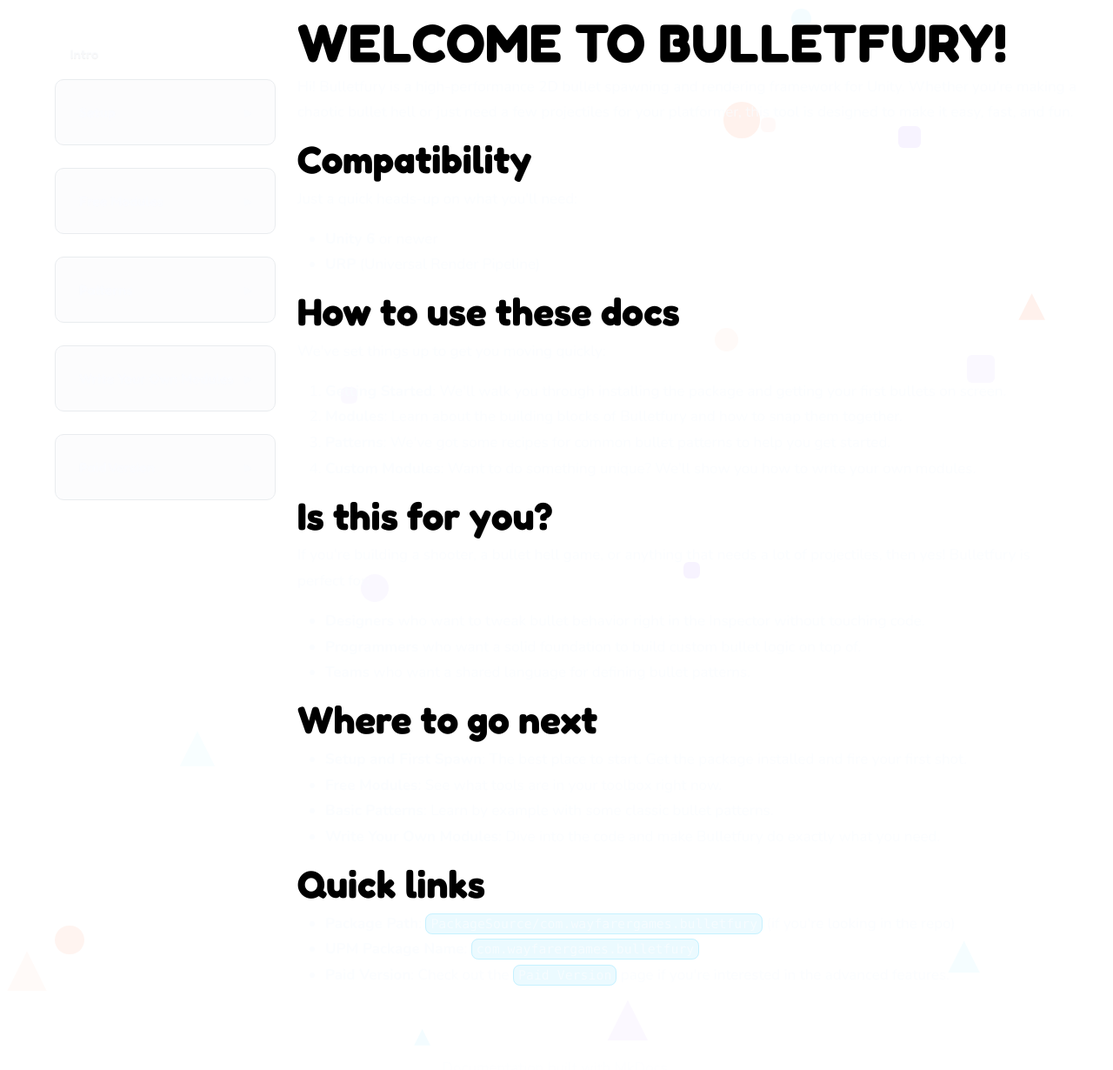
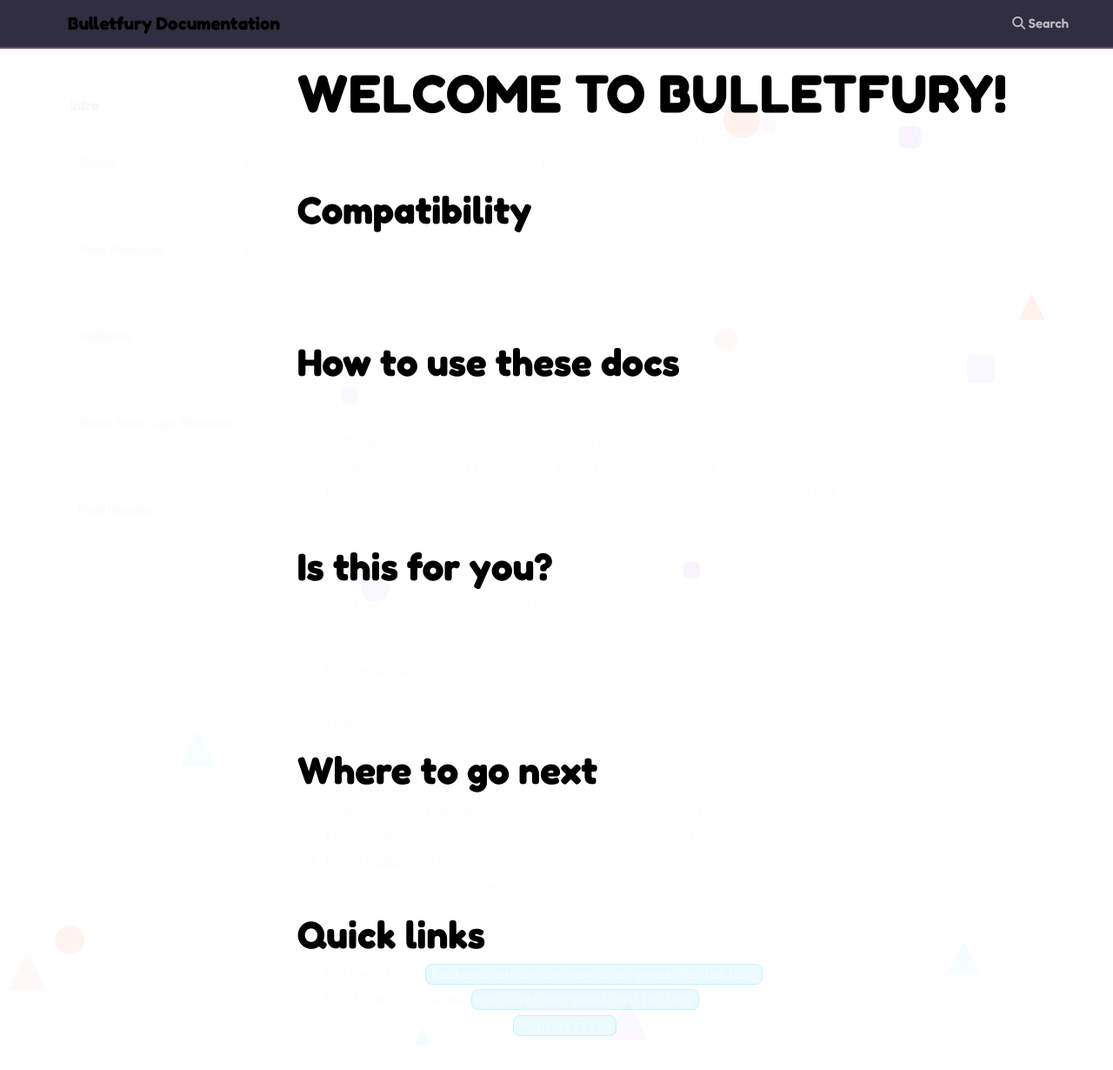
Before and after one commit to WayfarerGames/WayfarerGames.github.io, an MkDocs documentation site: the page built from public/bulletfury-documentation/docs/index.md, in a window 1280 px wide and 1319 px high. Shown: the top 1230 px of the window at 87% size. Built offline with MkDocs 1.6.1, drawn with Linux system fonts in a browser that asks for light colours; nearby versions of some CDN libraries.

Commit message:
Improved formatting

```diff
--- a/public/bulletfury-documentation/docs/index.md
+++ b/public/bulletfury-documentation/docs/index.md
@@ -28,10 +28,10 @@
 
 ## Where to go next
 
-- **Setup and First Spawn**: The best place to start. Get the package installed and fire your first shot.
-- **Free Modules**: See what tools are in your toolbox right now.
-- **Basic Patterns**: Learn by example with some classic bullet patterns.
-- **Write Your Own Modules**: Dive into the code and make Bulletfury do exactly what you need.
+- [**Setup and First Spawn**](getting-started/setup-and-first-spawn.md): The best place to start. Get the package installed and fire your first shot.
+- [**Free Modules**](modules/free-modules.md): See what tools are in your toolbox right now.
+- [**Basic Patterns**](patterns/basic-patterns.md): Learn by example with some classic bullet patterns.
+- [**Write Your Own Modules**](extending/write-your-own-modules.md): Dive into the code and make Bulletfury do exactly what you need.
 
 ## Quick links
 
--- a/public/bulletfury-documentation/docs/stylesheets/wayfarer.css
+++ b/public/bulletfury-documentation/docs/stylesheets/wayfarer.css
@@ -19,19 +19,131 @@
 body {
   font-family: "Nunito", sans-serif !important;
   color: var(--white) !important;
-  padding-top: 0;
+  padding-top: 52px;
   margin: 0 !important;
 }
 
-/* Hide top nav so docs are fully sidebar driven */
+/* Top nav: keep site title + search only */
 .navbar.fixed-top {
+  position: fixed !important;
+  top: 0 !important;
+  left: 0;
+  right: 0;
+  width: 100%;
+  padding: 10px 44px;
+  background: var(--nav-bg) !important;
+  border: 0 !important;
+  border-bottom: 2px solid rgba(255, 138, 102, 0.2) !important;
+  box-shadow: none !important;
+  backdrop-filter: blur(16px);
+  -webkit-backdrop-filter: blur(16px);
+}
+
+.navbar.fixed-top::after {
+  content: "";
+  position: absolute;
+  left: 0;
+  right: 0;
+  bottom: -2px;
+  height: 2px;
+  background: rgba(255, 138, 102, 0.14);
+}
+
+.navbar .container {
+  width: 100%;
+  max-width: none;
+  padding: 0;
+  display: flex;
+  align-items: center;
+  gap: 14px;
+}
+
+.navbar-brand {
+  font-family: "Fredoka", sans-serif !important;
+  font-size: 1.28rem !important;
+  font-weight: 700 !important;
+  line-height: 1 !important;
+  color: var(--white) !important;
+  display: flex;
+  align-items: center;
+  gap: 10px;
+  white-space: nowrap;
+  margin-right: 10px !important;
+}
+
+.navbar-brand::before {
+  content: "";
+  width: 24px;
+  height: 24px;
+  background: url("/logo.png") center / contain no-repeat;
+  opacity: 0.95;
+}
+
+.navbar-nav .nav-link {
+  font-family: "Fredoka", sans-serif !important;
+  font-size: 15px;
+  font-weight: 600 !important;
+  color: rgba(250, 252, 255, 0.68) !important;
+  border-radius: 8px;
+  padding: 3px 7px !important;
+  white-space: nowrap;
+}
+
+.navbar-nav .nav-link:hover,
+.navbar-nav .nav-link:focus {
+  color: var(--white) !important;
+  background: rgba(255, 255, 255, 0.06) !important;
+}
+
+.navbar-nav .nav-link.active,
+.navbar-nav .show > .nav-link {
+  color: var(--poly) !important;
+  background: rgba(90, 214, 255, 0.14) !important;
+}
+
+.navbar-toggler {
+  border-color: rgba(90, 214, 255, 0.45) !important;
+  background: rgba(255, 255, 255, 0.04) !important;
+}
+
+#navbar-collapse {
+  flex: 1;
+}
+
+#navbar-collapse.collapse.show,
+#navbar-collapse.collapsing {
+  display: block;
+}
+
+/* Hide top-level doc links, keep search controls */
+#navbar-collapse > .navbar-nav:first-child {
   display: none !important;
+}
+
+/* Hide prev/next links and keep search only in right group */
+#navbar-collapse > .navbar-nav.ms-md-auto .nav-item:nth-child(2),
+#navbar-collapse > .navbar-nav.ms-md-auto .nav-item:nth-child(3) {
+  display: none !important;
+}
+
+@media (min-width: 992px) {
+  #navbar-collapse {
+    display: flex !important;
+    align-items: center;
+    justify-content: space-between;
+    min-width: 0;
+  }
+
+  #navbar-collapse > .navbar-nav.ms-md-auto {
+    margin-left: auto !important;
+    padding-left: 8px;
+  }
 }
 
 /* Layout */
 body > .container {
   max-width: 1200px;
-  margin-top: 20px;
+  margin-top: 26px;
   position: relative;
   z-index: 1;
 }
@@ -42,7 +154,7 @@
 
 /* Side nav: fix broken look and remove clashing defaults */
 .bs-sidebar.affix {
-  top: 20px;
+  top: 104px;
 }
 
 .bs-sidebar {
@@ -101,9 +213,13 @@
 .docs-nav-group {
   border-radius: 10px;
   overflow: hidden;
+  background: transparent !important;
+  border: 0 !important;
+  box-shadow: none !important;
 }
 
 .docs-nav-summary {
+  display: block;
   list-style: none;
   cursor: pointer;
   font-family: "Fredoka", sans-serif !important;
@@ -113,6 +229,8 @@
   border-radius: 10px;
   padding: 8px 12px !important;
   user-select: none;
+  background: transparent !important;
+  border: 0 !important;
 }
 
 .docs-nav-summary::-webkit-details-marker {
@@ -137,12 +255,15 @@
 
 .docs-sub-nav {
   padding: 0 0 4px 0 !important;
+  margin: 0 !important;
+  background: transparent !important;
 }
 
 .docs-sub-item .nav-link {
   font-size: 15px;
   color: rgba(250, 252, 255, 0.65) !important;
   padding-left: 18px !important;
+  background: transparent !important;
 }
 
 /* Main content: remove the heavy "glassy card" wrapper */
@@ -277,7 +398,53 @@
 
 @media (max-width: 991px) {
   body {
-    padding-top: 0;
+    padding-top: 52px;
+  }
+
+  .navbar .container {
+    padding: 0;
+    gap: 8px;
+    flex-wrap: wrap;
+    align-items: center;
+    position: relative;
+  }
+
+  .navbar-brand {
+    font-size: 1.08rem !important;
+    margin-right: 0 !important;
+  }
+
+  .navbar-toggler {
+    margin-left: auto;
+  }
+
+  #navbar-collapse {
+    flex: 0 0 100%;
+    width: 100%;
+  }
+
+  .navbar-collapse.show {
+    margin-top: 8px;
+    padding: 10px 12px;
+    border-radius: 12px;
+    background: rgba(20, 18, 38, 0.96);
+    border: 1px solid rgba(255, 255, 255, 0.1);
+    box-shadow: 0 12px 30px rgba(0, 0, 0, 0.34);
+  }
+
+  #navbar-collapse > .navbar-nav {
+    width: 100%;
+    display: block;
+    margin: 0;
+  }
+
+  #navbar-collapse > .navbar-nav.ms-md-auto {
+    margin-left: 0 !important;
+    padding-left: 0;
+  }
+
+  .navbar.fixed-top {
+    padding: 10px 12px;
   }
 
   body > .container {
```
